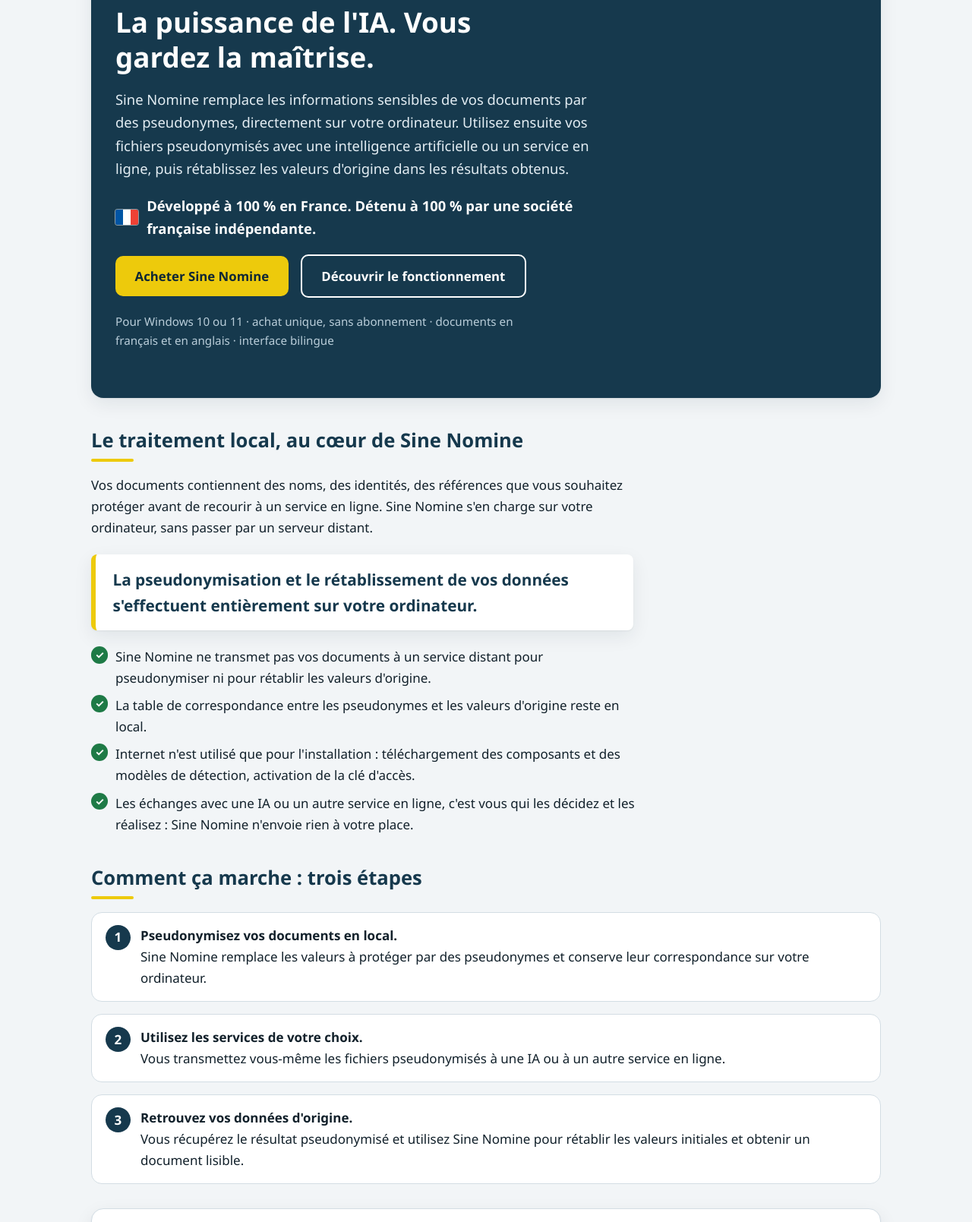
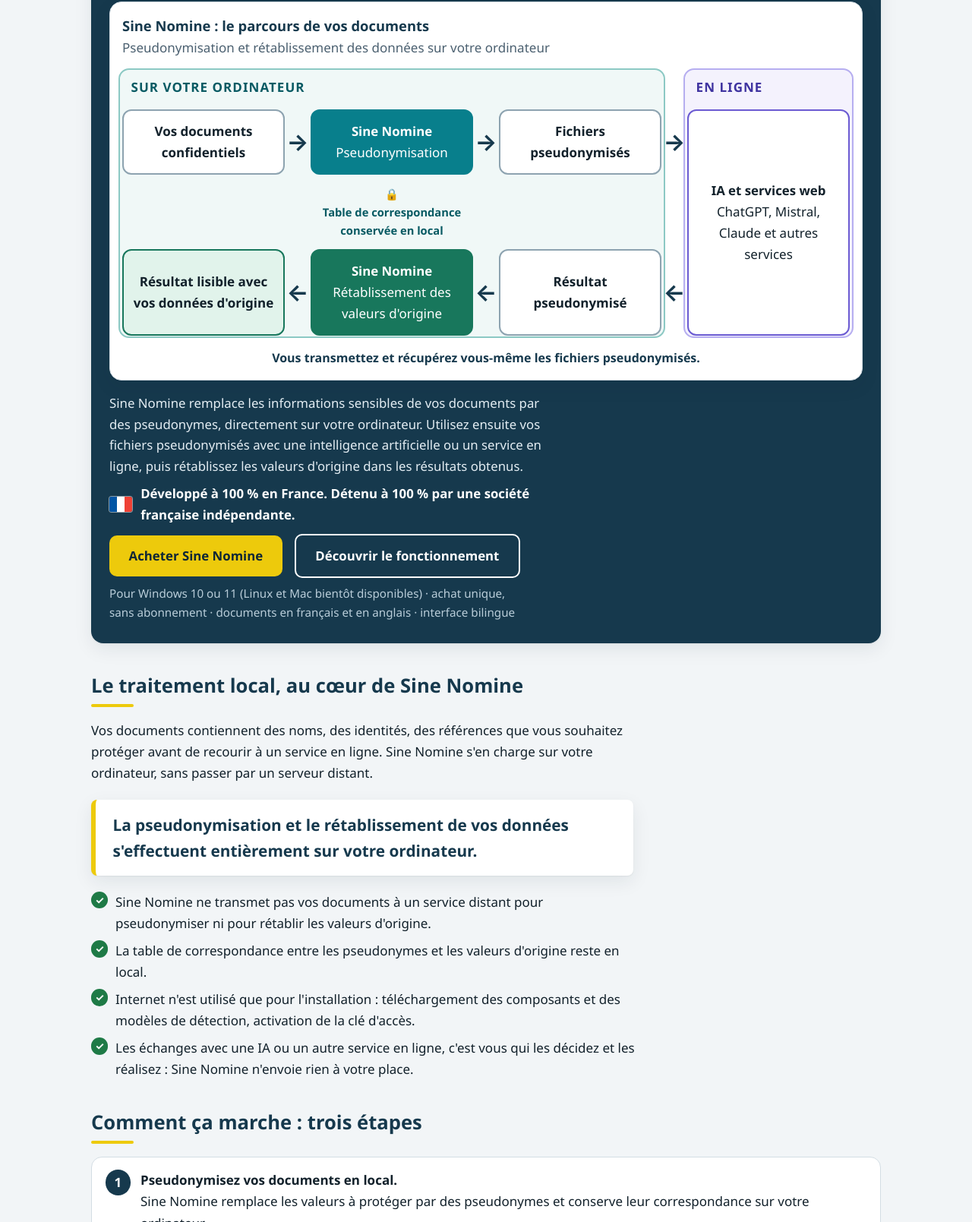
Before and after one commit to marcbrunstein/SineNomine-site, a plain HTML site: page index.html in a window 1280 px wide. Shown: the part 202-1811 px from the top of the page at 76% size. Drawn offline with Linux system fonts and the light colour scheme.

Commit message:
Accueil compact avec schema, logo recadre, mention multi-postes
Titre d'accueil et schema sous le titre, logo d'en-tete recadre, Linux et Mac bientot disponibles, une licence par ordinateur precisee (CGV, CU, achat, FAQ).

Co-Authored-By: Claude Sonnet 5.5 <noreply@anthropic.com>

```diff
--- a/index.html
+++ b/index.html
@@ -31,37 +31,8 @@
 </div></header>
 <main id="contenu">
 
-<section class="heros">
-<h1>Vos documents confidentiels. La puissance de l'IA. Vous gardez la maîtrise.</h1>
-<p>Sine Nomine remplace les informations sensibles de vos documents par des pseudonymes, directement sur votre ordinateur.
-Utilisez ensuite vos fichiers pseudonymisés avec une intelligence artificielle ou un service en ligne, puis rétablissez les valeurs
-d'origine dans les résultats obtenus.</p>
-<p class="mention-france"><span class="pastille-france" aria-hidden="true"></span>Développé à 100 % en France. Détenu à 100 % par une société française indépendante.</p>
-<p class="actions"><a class="bouton" href="/acheter/">Acheter Sine Nomine</a>
-<a class="bouton bouton-secondaire" href="#fonctionnement">Découvrir le fonctionnement</a></p>
-<p class="discret">Pour Windows 10 ou 11 · achat unique, sans abonnement · documents en français et en anglais · interface bilingue</p>
-</section>
-
-<section aria-labelledby="local">
-<h2 id="local">Le traitement local, au cœur de Sine Nomine</h2>
-<p class="texte-long">Vos documents contiennent des noms, des identités, des références que vous souhaitez protéger avant de recourir
-à un service en ligne. Sine Nomine s'en charge sur votre ordinateur, sans passer par un serveur distant.</p>
-<p class="mise-en-avant">La pseudonymisation et le rétablissement de vos données s'effectuent entièrement sur votre ordinateur.</p>
-<ul class="texte-long coches">
-<li>Sine Nomine ne transmet pas vos documents à un service distant pour pseudonymiser ni pour rétablir les valeurs d'origine.</li>
-<li>La table de correspondance entre les pseudonymes et les valeurs d'origine reste en local.</li>
-<li>Internet n'est utilisé que pour l'installation : téléchargement des composants et des modèles de détection, activation de la clé d'accès.</li>
-<li>Les échanges avec une IA ou un autre service en ligne, c'est vous qui les décidez et les réalisez : Sine Nomine n'envoie rien à votre place.</li>
-</ul>
-</section>
-
-<section aria-labelledby="fonctionnement">
-<h2 id="fonctionnement">Comment ça marche : trois étapes</h2>
-<ol class="etapes">
-<li><strong>Pseudonymisez vos documents en local.</strong><br>Sine Nomine remplace les valeurs à protéger par des pseudonymes et conserve leur correspondance sur votre ordinateur.</li>
-<li><strong>Utilisez les services de votre choix.</strong><br>Vous transmettez vous-même les fichiers pseudonymisés à une IA ou à un autre service en ligne.</li>
-<li><strong>Retrouvez vos données d'origine.</strong><br>Vous récupérez le résultat pseudonymisé et utilisez Sine Nomine pour rétablir les valeurs initiales et obtenir un document lisible.</li>
-</ol>
+<section class="heros heros-compact">
+<h1>Utilisez la puissance de l'IA en toute confidentialité</h1>
 <figure class="schema" role="group" aria-labelledby="schema-titre" aria-describedby="schema-desc">
 <figcaption class="schema-entete"><strong id="schema-titre">Sine Nomine : le parcours de vos documents</strong><span>Pseudonymisation et rétablissement des données sur votre ordinateur</span></figcaption>
 <p id="schema-desc" class="sr-seul">Parcours aller, sur votre ordinateur : vos documents confidentiels sont traités par Sine Nomine (pseudonymisation) et deviennent des fichiers pseudonymisés ; vous les transmettez vous-même à une IA ou à un service en ligne. Parcours retour : vous récupérez le résultat pseudonymisé, Sine Nomine rétablit les valeurs d&#x27;origine sur votre ordinateur et vous obtenez un résultat lisible avec vos données d&#x27;origine. La table de correspondance reste en local.</p>
@@ -85,6 +56,35 @@ d'origine dans les résultats obtenus.</p>
 </div>
 <p class="schema-legende">Vous transmettez et récupérez vous-même les fichiers pseudonymisés.</p>
 </figure>
+<p>Sine Nomine remplace les informations sensibles de vos documents par des pseudonymes, directement sur votre ordinateur.
+Utilisez ensuite vos fichiers pseudonymisés avec une intelligence artificielle ou un service en ligne, puis rétablissez les valeurs
+d'origine dans les résultats obtenus.</p>
+<p class="mention-france"><span class="pastille-france" aria-hidden="true"></span>Développé à 100 % en France. Détenu à 100 % par une société française indépendante.</p>
+<p class="actions"><a class="bouton" href="/acheter/">Acheter Sine Nomine</a>
+<a class="bouton bouton-secondaire" href="#fonctionnement">Découvrir le fonctionnement</a></p>
+<p class="discret">Pour Windows 10 ou 11 (Linux et Mac bientôt disponibles) · achat unique, sans abonnement · documents en français et en anglais · interface bilingue</p>
+</section>
+
+<section aria-labelledby="local">
+<h2 id="local">Le traitement local, au cœur de Sine Nomine</h2>
+<p class="texte-long">Vos documents contiennent des noms, des identités, des références que vous souhaitez protéger avant de recourir
+à un service en ligne. Sine Nomine s'en charge sur votre ordinateur, sans passer par un serveur distant.</p>
+<p class="mise-en-avant">La pseudonymisation et le rétablissement de vos données s'effectuent entièrement sur votre ordinateur.</p>
+<ul class="texte-long coches">
+<li>Sine Nomine ne transmet pas vos documents à un service distant pour pseudonymiser ni pour rétablir les valeurs d'origine.</li>
+<li>La table de correspondance entre les pseudonymes et les valeurs d'origine reste en local.</li>
+<li>Internet n'est utilisé que pour l'installation : téléchargement des composants et des modèles de détection, activation de la clé d'accès.</li>
+<li>Les échanges avec une IA ou un autre service en ligne, c'est vous qui les décidez et les réalisez : Sine Nomine n'envoie rien à votre place.</li>
+</ul>
+</section>
+
+<section aria-labelledby="fonctionnement">
+<h2 id="fonctionnement">Comment ça marche : trois étapes</h2>
+<ol class="etapes">
+<li><strong>Pseudonymisez vos documents en local.</strong><br>Sine Nomine remplace les valeurs à protéger par des pseudonymes et conserve leur correspondance sur votre ordinateur.</li>
+<li><strong>Utilisez les services de votre choix.</strong><br>Vous transmettez vous-même les fichiers pseudonymisés à une IA ou à un autre service en ligne.</li>
+<li><strong>Retrouvez vos données d'origine.</strong><br>Vous récupérez le résultat pseudonymisé et utilisez Sine Nomine pour rétablir les valeurs initiales et obtenir un document lisible.</li>
+</ol>
 <p class="discret precision">À savoir : avant de transmettre un fichier, vérifiez les informations et les indices contextuels qu'il contient encore
 (fonction, lieu, événement, combinaison de détails) : ils peuvent permettre de reconnaître une personne ou une organisation même sans son nom.
 Sine Nomine vous aide à relire chaque détection ; la décision finale vous appartient.</p>
--- a/style.css
+++ b/style.css
@@ -194,3 +194,19 @@ button.bouton:disabled { background: #cfd8de; color: #5d707e; cursor: not-allowe
 .offre-montant small { font-size: 1rem; font-weight: 600; }
 .profil { border: 1px solid var(--bordure); border-radius: 10px; padding: .5rem 1rem; margin: 0 0 1rem; }
 .profil legend { font-weight: 700; color: var(--bleu); padding: 0 .4rem; }
+
+/* Bloc d'accueil compact : schéma sous le titre */
+.heros-compact { padding: 1.5rem 1.5rem 1.25rem; margin-bottom: 1.5rem; }
+.heros-compact h1 { font-size: 1.9rem; max-width: none; margin: 0 0 .25rem; }
+.heros-compact .schema { margin: 1rem 0; padding: 1rem; }
+.heros-compact .schema p, .heros-compact .schema span { max-width: none; font-size: inherit; }
+.heros-compact .schema .schema-legende { color: var(--bleu); font-size: 1rem; }
+.heros-compact h1 { max-width: none !important; }
+.heros-compact > p { font-size: 1.05rem; margin: .5rem 0; }
+.heros-compact .actions { margin: .75rem 0 .5rem; }
+@media (max-width: 760px) { .heros-compact { padding: 1.25rem 1rem; } .heros-compact h1 { font-size: 1.5rem; } }
+
+/* Logo de l'en-tête : bandeau recadré sur le mot-symbole (sans le coin blanc), plus grand ; le texte redondant est masqué (l'image porte l'intitulé) */
+.marque img { width: 120px; height: 56px; object-fit: cover; object-position: 50% 49%; border-radius: 4px; }
+.marque span { display: none; }
+@media (max-width: 760px) { .marque img { width: 100px; height: 47px; } }
```
Also changed, not shown: acheter/index.html (+1 -0 lines), conditions-de-vente/index.html (+1 -0 lines), conditions/index.html (+1 -1 lines), en/buy/index.html (+1 -0 lines), en/index.html (+28 -28 lines), en/terms-of-sale/index.html (+1 -0 lines), en/terms/index.html (+1 -1 lines), faq/index.html (+2 -1 lines).
